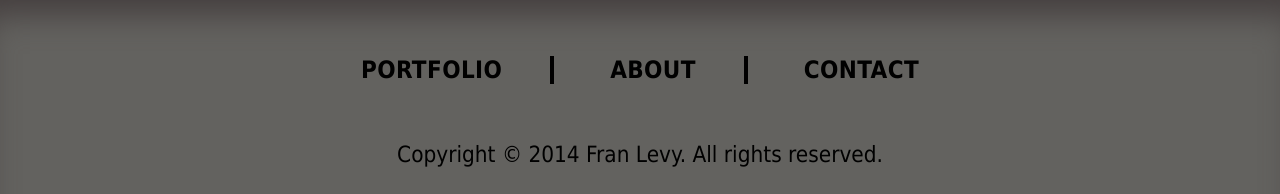
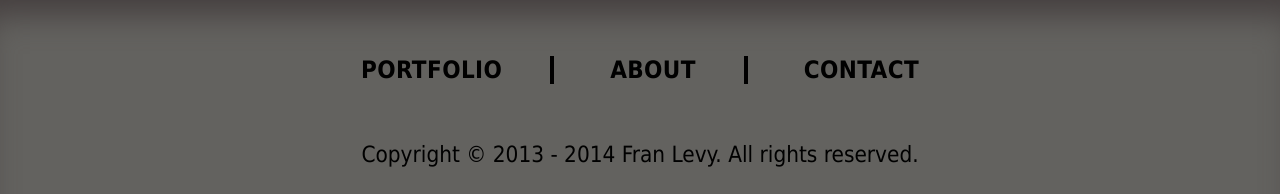
Before and after one commit to franlevy/franlevy, a PHP site: page / in a window 1280 px wide. Shown: the part 655-849 px from the top of the page. Run offline with PHP 8.4, Linux system fonts and the light colour scheme; some libraries are stand-ins or nearby versions.

Commit message:
Added '2013' to the copyright years in page footer.

```diff
--- a/includes/footer.php
+++ b/includes/footer.php
@@ -39,7 +39,7 @@
           <!-- Copyright -->
           <div class='copyright'>
             <p>
-              Copyright &copy; <?php echo date('Y'); ?> Fran Levy. All rights reserved.
+              Copyright &copy; 2013 - <?php echo date('Y'); ?> Fran Levy. All rights reserved.
             </p>
           </div>
         </div>
```
